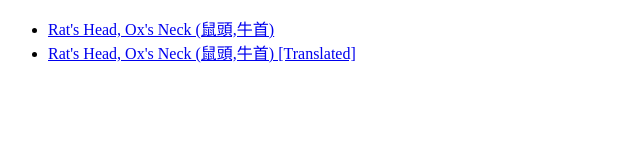
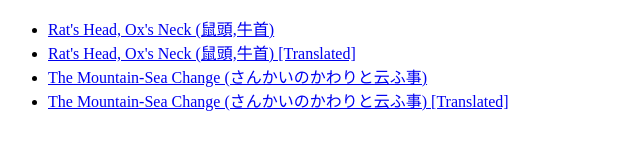
Before and after one commit to neuralmodelling/modelling-quotes, a plain HTML site: page index.html in a window 1280 px wide. Shown: the whole page, without its empty margins (0-640 px from the left). Drawn offline with Linux system fonts and the light colour scheme.

Commit message:
added Mountain Sea Change

```diff
--- a/index.html
+++ b/index.html
@@ -9,6 +9,8 @@
 <ul>
    <li><a href="https://neuralmodelling.github.io/modelling-quotes/TheBookOfFiveRings/RatHead_OxNeck.html">Rat's Head, Ox's Neck (鼠頭,牛首)</a></li>
    <li><a href="https://neuralmodelling.github.io/modelling-quotes/TheBookOfFiveRings/RatHead_OxNeck_Translated.html">Rat's Head, Ox's Neck (鼠頭,牛首) [Translated]</a></li>
+   <li><a href="https://neuralmodelling.github.io/modelling-quotes/TheBookOfFiveRings/Mountain_Sea_change.html">The Mountain-Sea Change (さんかいのかわりと云ふ事)</a></li>
+   <li><a href="https://neuralmodelling.github.io/modelling-quotes/TheBookOfFiveRings/Mountain_Sea_change_Translated.html">The Mountain-Sea Change (さんかいのかわりと云ふ事) [Translated]</a></li>
 </ul>
 
 </body>
```
